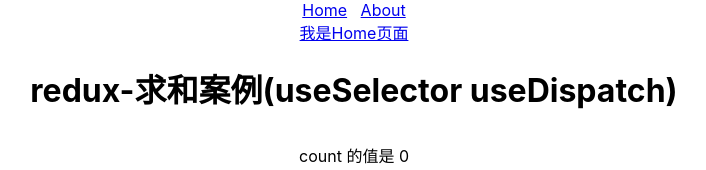
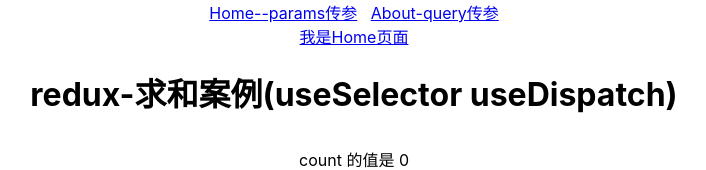
Before and after one commit to shishaofeng/react-project, a React (Create React App) app: page / in a window 1280 px wide. Shown: the top 170 px of the page, without its empty margins (286-992 px from the left). Built offline with nearby package versions, Linux system fonts and the light colour scheme; no server answers.

Commit message:
params 和 query参数查询

```diff
--- a/src/App.js
+++ b/src/App.js
@@ -28,12 +28,12 @@ function App() {
     <div className="App">
       <div className="router-list">
         <div className="links">
-          <Link to="/Home">Home</Link> &nbsp;&nbsp;
-          <Link to="/About">About</Link>
+          <Link to={`/Home/1/title`}>Home--params传参</Link> &nbsp;&nbsp;
+          <Link to="/About?name=1">About-query传参</Link>
         </div>
         <Routes>
           <Route path="/" element={<Home />} />
-          <Route path="Home" element={<Home />} />
+          <Route path="Home/:id/:title" element={<Home />} />
           <Route path="About" element={<About />} />
         </Routes>
       </div>
--- a/src/pages/About/index.jsx
+++ b/src/pages/About/index.jsx
@@ -1,5 +1,7 @@
-import { Link } from "react-router-dom";
+import { Link, useSearchParams } from "react-router-dom";
 function About() {
+  let [params] = useSearchParams();
+  console.log(params.get("name"));
   return (
     <div>
       <Link to={"/Home"}>
--- a/src/pages/Home/index.jsx
+++ b/src/pages/Home/index.jsx
@@ -1,5 +1,8 @@
-import { Link } from "react-router-dom";
-function Home() {
+import { Link, useParams } from "react-router-dom";
+function Home(props) {
+  console.log(props);
+  const params = useParams();
+  console.log(params);
   return (
     <div>
       <Link to={"/About"}>
```
